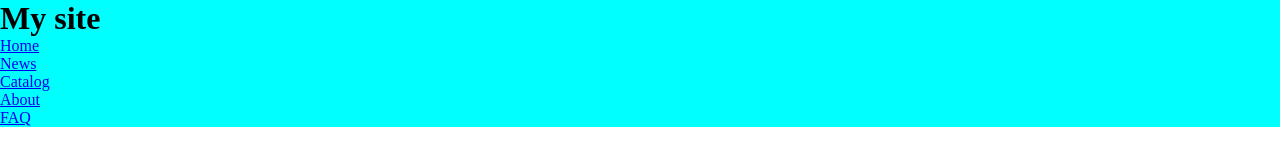
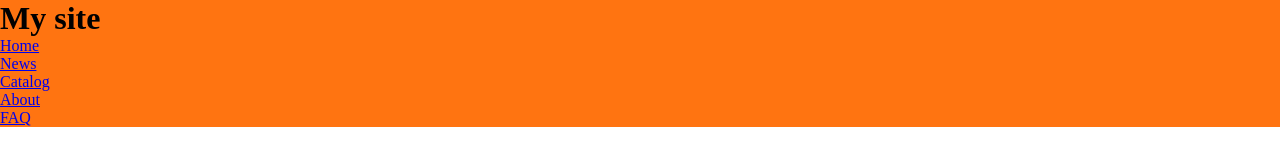
Before and after one commit to MariyaKondratenko/HW3_MK_practice, a plain HTML site: page index.html in a window 1280 px wide. Drawn offline with Linux system fonts and the light colour scheme.

Commit message:
new style

```diff
--- a/styles/styles.css
+++ b/styles/styles.css
@@ -13,5 +13,5 @@ body {
 
 .wrapper {
   min-height: 100%;
-  background-color: aqua;
+  background-color: rgb(255, 116, 17);
 }
```
